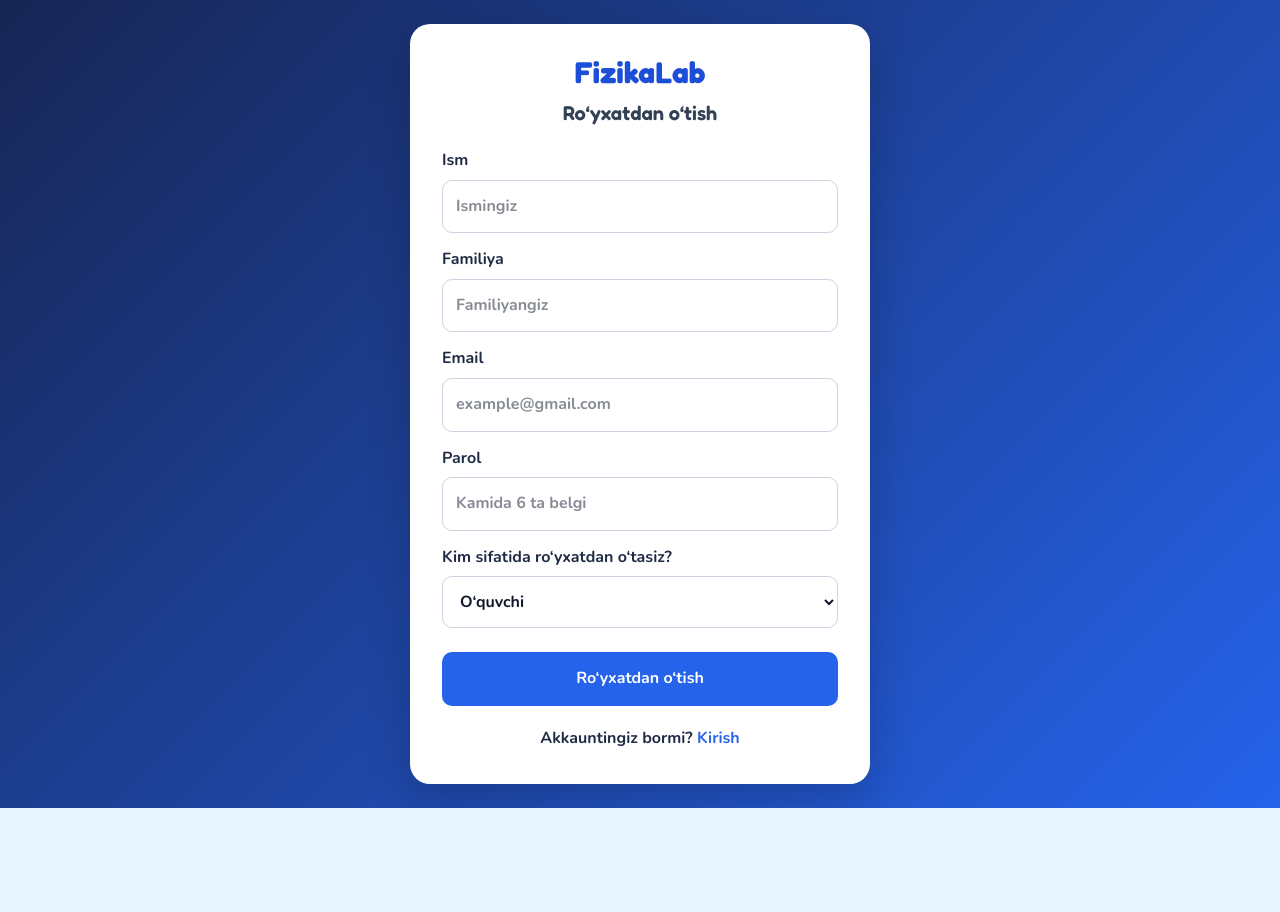
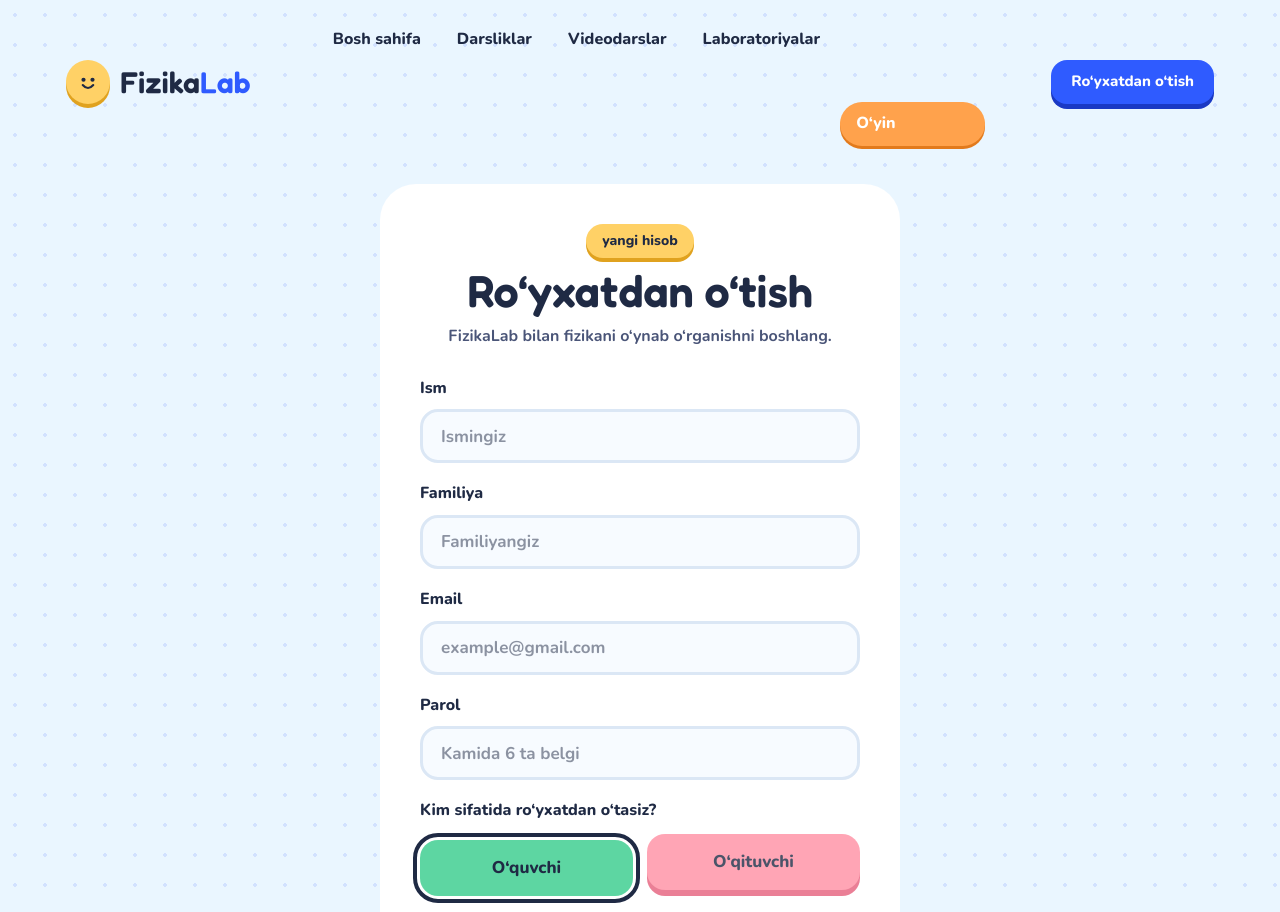
Before and after one commit to samiyevasitora2005-lgtm/fizikalab, a Next.js app: page /auth/royxatdan-otish in a window 1280 px wide. Shown: the top 912 px of the page. Before the commit the page ends 808 px from the top, so only its background shows below. Built offline with nearby package versions, Linux system fonts and the light colour scheme.

Commit message:
Update page.tsx

```diff
--- a/app/auth/royxatdan-otish/page.tsx
+++ b/app/auth/royxatdan-otish/page.tsx
@@ -1,9 +1,10 @@
-
 "use client";
 
 import { useState } from "react";
 import { createClient } from "@supabase/supabase-js";
 import Link from "next/link";
+import type { CSSProperties } from "react";
+import { Footer, Navbar } from "../../components/Site";
 
 type Rol = "oquvchi" | "oqituvchi";
 
@@ -60,61 +61,60 @@ export default function RoyxatdanOtish() {
     }
   }
 
-  const inputStyle: React.CSSProperties = {
+  const inputStyle: CSSProperties = {
     width: "100%",
-    padding: "13px",
-    border: "1px solid #cbd5e1",
-    borderRadius: "10px",
-    color: "#0f172a",
-    background: "white",
-    marginTop: "6px",
+    minHeight: 54,
+    padding: "0 18px",
+    marginTop: 8,
+    border: "3px solid #dbe7f5",
+    borderRadius: 18,
+    background: "#f7fbff",
+    color: "var(--ink)",
+    font: "700 17px/1 var(--text)",
+    outlineOffset: 3,
   };
 
+  const labelStyle: CSSProperties = {
+    display: "block",
+    fontWeight: 800,
+  };
+
+  const ok = xabar.startsWith("Muvaffaqiyatli");
+
   return (
-    <main
+    <>
+      <Navbar />
+      <main className="wrap" style={{ paddingBlock: "20px 10px" }}>
+        <div
           style={{
-        minHeight: "100vh",
-        background: "linear-gradient(135deg,#172554,#2563eb)",
-        display: "flex",
-        alignItems: "center",
-        justifyContent: "center",
-        padding: "24px",
+            maxWidth: 520,
+            margin: "0 auto",
+            background: "var(--white)",
+            borderRadius: 36,
+            boxShadow: "0 12px 0 #c9deee",
+            padding: "clamp(22px, 5vw, 40px)",
           }}
         >
-      <div
+          <div style={{ textAlign: "center", display: "grid", gap: 8, marginBottom: 26 }}>
+            <span
               style={{
-          background: "white",
-          padding: "32px",
-          borderRadius: "20px",
-          width: "100%",
-          maxWidth: "460px",
-          boxShadow: "0 15px 45px #0003",
+                justifySelf: "center",
+                background: "var(--sun)",
+                boxShadow: "0 4px 0 var(--sun-e)",
+                padding: "6px 16px",
+                borderRadius: 999,
+                fontWeight: 800,
+                fontSize: 14,
               }}
             >
-        <h1
-          style={{
-            textAlign: "center",
-            fontSize: "30px",
-            fontWeight: "bold",
-            color: "#1d4ed8",
-          }}
-        >
-          FizikaLab
-        </h1>
+              yangi hisob
+            </span>
+            <h1 style={{ fontSize: "clamp(2rem, 6vw, 2.8rem)" }}>Ro‘yxatdan o‘tish</h1>
+            <p style={{ color: "var(--muted)" }}>FizikaLab bilan fizikani o‘ynab o‘rganishni boshlang.</p>
+          </div>
 
-        <h2
-          style={{
-            textAlign: "center",
-            margin: "12px 0 24px",
-            color: "#334155",
-            fontSize: "20px",
-          }}
-        >
-          Ro‘yxatdan o‘tish
-        </h2>
-
-        <form onSubmit={royxatdanOtish}>
-          <label>
+          <form onSubmit={royxatdanOtish} style={{ display: "grid", gap: 18 }}>
+            <label style={labelStyle}>
               Ism
               <input
                 style={inputStyle}
@@ -125,7 +125,7 @@ export default function RoyxatdanOtish() {
               />
             </label>
 
-          <label style={{ display: "block", marginTop: "14px" }}>
+            <label style={labelStyle}>
               Familiya
               <input
                 style={inputStyle}
@@ -136,7 +136,7 @@ export default function RoyxatdanOtish() {
               />
             </label>
 
-          <label style={{ display: "block", marginTop: "14px" }}>
+            <label style={labelStyle}>
               Email
               <input
                 type="email"
@@ -148,7 +148,7 @@ export default function RoyxatdanOtish() {
               />
             </label>
 
-          <label style={{ display: "block", marginTop: "14px" }}>
+            <label style={labelStyle}>
               Parol
               <input
                 type="password"
@@ -161,36 +161,48 @@ export default function RoyxatdanOtish() {
               />
             </label>
 
-          <label style={{ display: "block", marginTop: "14px" }}>
-            Kim sifatida ro‘yxatdan o‘tasiz?
-            <select
-              style={inputStyle}
-              value={rol}
-              onChange={(e) => setRol(e.target.value as Rol)}
+            <div role="group" aria-label="Kim sifatida ro‘yxatdan o‘tasiz?">
+              <div style={labelStyle}>Kim sifatida ro‘yxatdan o‘tasiz?</div>
+              <div style={{ display: "grid", gridTemplateColumns: "repeat(2, minmax(0, 1fr))", gap: 14, marginTop: 10 }}>
+                {(
+                  [
+                    ["oquvchi", "O‘quvchi", "mint"],
+                    ["oqituvchi", "O‘qituvchi", "berry"],
+                  ] as [Rol, string, string][]
+                ).map(([val, nom, c]) => (
+                  <button
+                    key={val}
+                    type="button"
+                    aria-pressed={rol === val}
+                    onClick={() => setRol(val)}
+                    style={{
+                      minHeight: 56,
+                      border: 0,
+                      borderRadius: 18,
+                      background: `var(--${c})`,
+                      color: "var(--ink)",
+                      font: "800 17px/1 var(--text)",
+                      cursor: "pointer",
+                      boxShadow: rol === val ? `0 0 0 var(--${c}-e)` : `0 6px 0 var(--${c}-e)`,
+                      transform: rol === val ? "translateY(6px)" : "none",
+                      outline: rol === val ? "4px solid var(--ink)" : "none",
+                      outlineOffset: 3,
+                      opacity: rol === val ? 1 : 0.8,
+                    }}
                   >
-              <option value="oquvchi">O‘quvchi</option>
-              <option value="oqituvchi">O‘qituvchi</option>
-            </select>
-          </label>
+                    {nom}
+                  </button>
+                ))}
+              </div>
+            </div>
 
             <button
               type="submit"
               disabled={yuklanmoqda}
-            style={{
-              width: "100%",
-              padding: "14px",
-              marginTop: "24px",
-              borderRadius: "10px",
-              background: "#2563eb",
-              color: "white",
-              fontWeight: "bold",
-              cursor: "pointer",
-              opacity: yuklanmoqda ? 0.6 : 1,
-            }}
+              className="btn blue"
+              style={{ justifyContent: "center", marginTop: 8, opacity: yuklanmoqda ? 0.6 : 1 }}
             >
-            {yuklanmoqda
-              ? "Yuborilmoqda..."
-              : "Ro‘yxatdan o‘tish"}
+              {yuklanmoqda ? "Yuborilmoqda..." : "Ro‘yxatdan o‘tish"}
             </button>
           </form>
 
@@ -198,24 +210,27 @@ export default function RoyxatdanOtish() {
             <p
               role="status"
               style={{
-              marginTop: "16px",
-              padding: "12px",
-              background: "#eff6ff",
-              borderRadius: "8px",
-              color: "#1e40af",
+                marginTop: 20,
+                padding: "14px 18px",
+                borderRadius: 18,
+                background: ok ? "var(--mint)" : "var(--berry)",
+                color: "var(--ink)",
+                fontWeight: 800,
               }}
             >
               {xabar}
             </p>
           )}
 
-        <p style={{ textAlign: "center", marginTop: "20px" }}>
+          <p style={{ textAlign: "center", marginTop: 24 }}>
             Akkauntingiz bormi?{" "}
-          <Link href="/auth/kirish" style={{ color: "#2563eb" }}>
+            <Link href="/auth/kirish" style={{ color: "var(--blue)", textDecoration: "underline", fontWeight: 800 }}>
               Kirish
             </Link>
           </p>
         </div>
       </main>
+      <Footer />
+    </>
   );
 }
```
Lines whose indentation alone changed are shown as unchanged.
